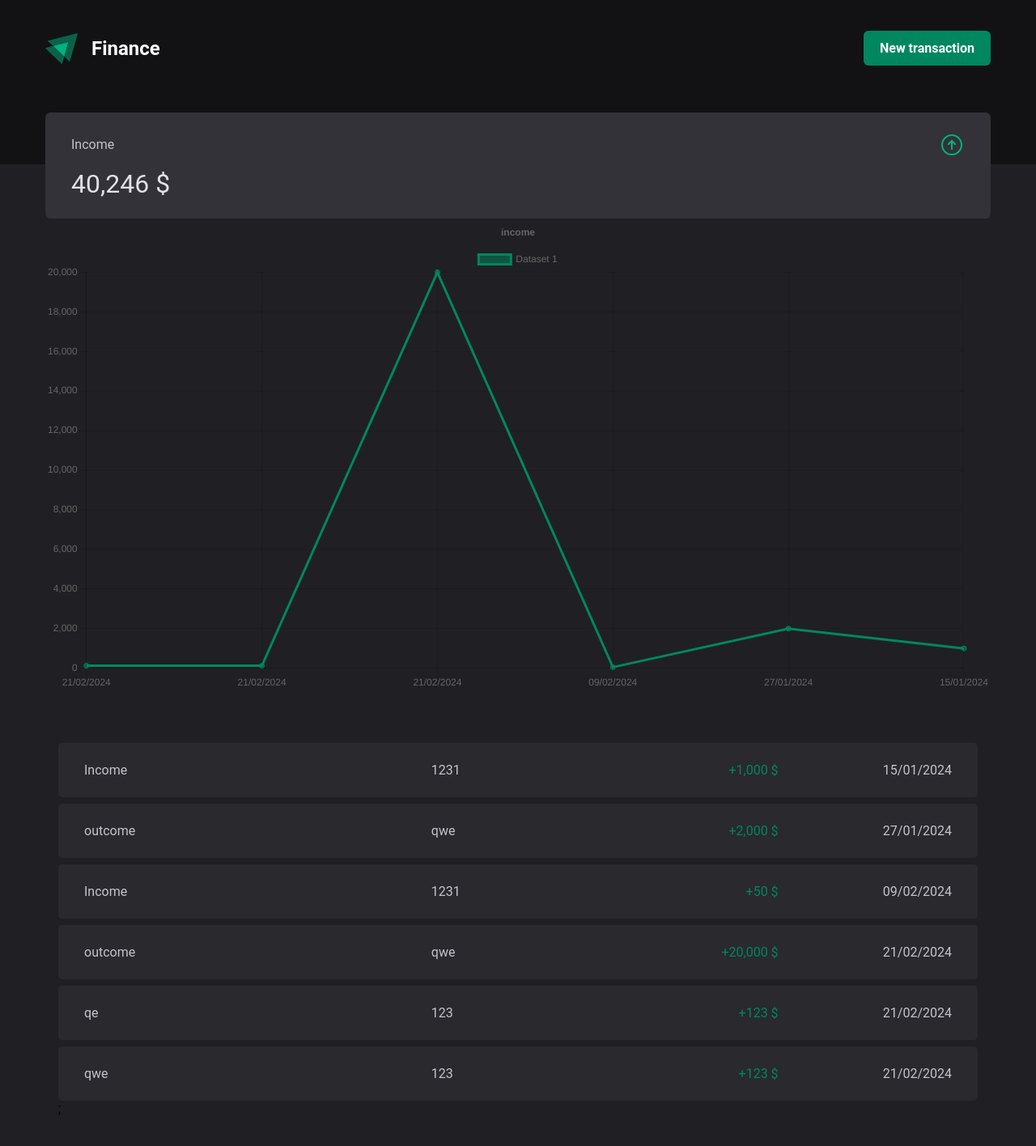
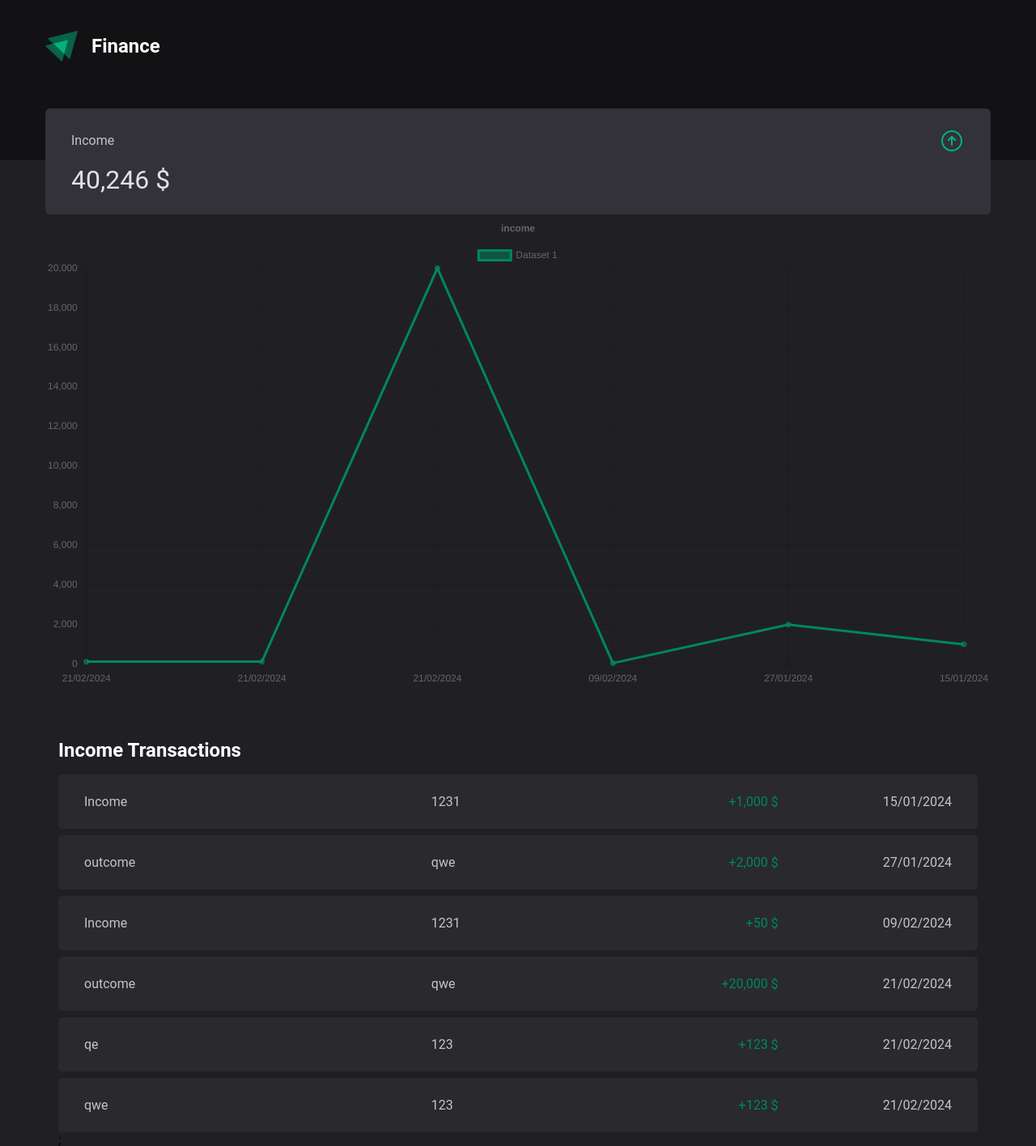
Before and after one commit to UlugbekAsadov/finance-app, a React (Create React App) app: page /statistics/income in a window 1280 px wide. Shown: the whole page at 81% size. Before the commit the page ends 1379 px from the top, so only its background shows below. Built offline with nearby package versions, Linux system fonts and the light colour scheme; data requests are answered from the project's data file.

Commit message:
improvement: some style improvements

```diff
--- a/src/components/header/header.tsx
+++ b/src/components/header/header.tsx
@@ -5,7 +5,11 @@ import { useModalContext } from "../../context/modal-context/modal.context";
 import { TransactionActions } from "./transaction-actions/transaction-actions";
 
 import "./header.css";
-export const Header = () => {
+
+interface IProps {
+  hideNewTransaction?: boolean;
+}
+export const Header = ({ hideNewTransaction }: IProps) => {
   const { openModal } = useModalContext();
 
   const openNewTransactionModal = () => {
@@ -19,9 +23,11 @@ export const Header = () => {
           <Logo />
           <span>Finance</span>
         </Link>
-        <Button onClick={openNewTransactionModal} size="md" className="header__new-transaction">
-          New transaction
-        </Button>
+        {hideNewTransaction ? null : (
+          <Button onClick={openNewTransactionModal} size="md" className="header__new-transaction">
+            New transaction
+          </Button>
+        )}
       </div>
     </header>
   );
--- a/src/components/transactions/transactions.css
+++ b/src/components/transactions/transactions.css
@@ -1,5 +1,11 @@
 .transactions__list {
-  margin-top: 4rem;
   display: grid;
   row-gap: 0.5rem;
+  margin-top: 1rem;
 }
+
+.transactions__title {
+  color: var(--white);
+  margin-top: 4rem;
+  text-transform: capitalize;
+}
--- a/src/components/transactions/transactions.tsx
+++ b/src/components/transactions/transactions.tsx
@@ -5,8 +5,9 @@ import "./transactions.css";
 
 interface IProps {
   transactions: ITransactionResponse[];
+  title: string;
 }
-export const Transactions = ({ transactions }: IProps) => {
+export const Transactions = ({ transactions, title }: IProps) => {
   if (!transactions?.length) {
     return null;
   }
@@ -17,6 +18,7 @@ export const Transactions = ({ transactions }: IProps) => {
 
   return (
     <div className="container">
+      <h2 className="transactions__title">{title}</h2>
       <div className="transactions__list">{transactionsList}</div>;
     </div>
   );
--- a/src/pages/homepage/App.tsx
+++ b/src/pages/homepage/App.tsx
@@ -16,7 +16,7 @@ function App() {
     <div>
       <Header />
       <MoneyCards />
-      <Transactions transactions={transactions || []} />
+      <Transactions title="All Transactions" transactions={transactions || []} />
     </div>
   );
 }
--- a/src/pages/statistics/statistics.tsx
+++ b/src/pages/statistics/statistics.tsx
@@ -39,7 +39,7 @@ export const Statistics = () => {
 
   return (
     <div>
-      <Header />
+      <Header hideNewTransaction />
       <div className="container statistics__page-money-card">
         <MoneyCard
           type={transactionType as TMoneyCardType}
@@ -52,7 +52,10 @@ export const Statistics = () => {
           transactionType={transactionType as TMoneyCardType}
           transactions={transactionsList || []}
         />
-        <Transactions transactions={transactionsList} />
+        <Transactions
+          title={`${transactionType as string} transactions`}
+          transactions={transactionsList}
+        />
       </div>
     </div>
   );
```
Also changed, not shown: 1 other file (tests, documents, lock files or other folders).
